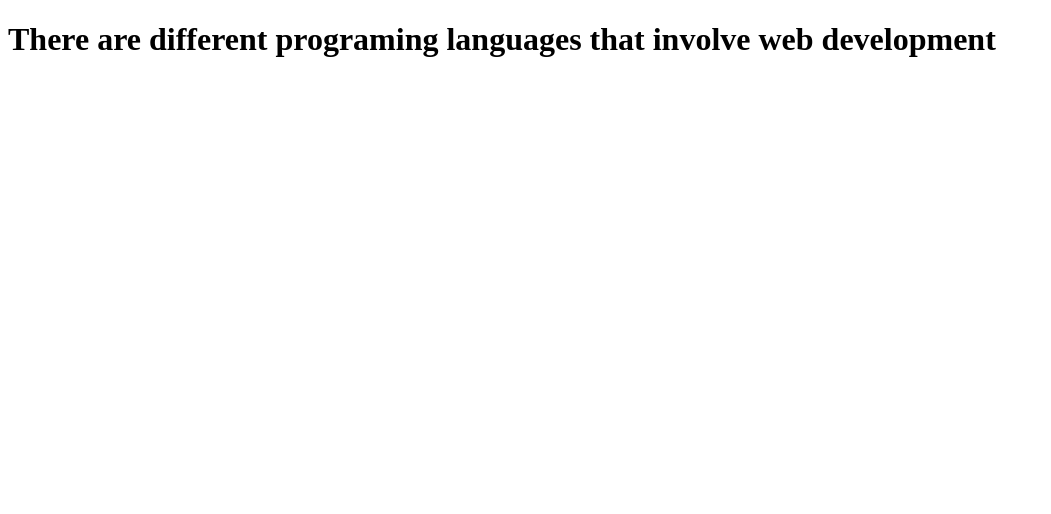
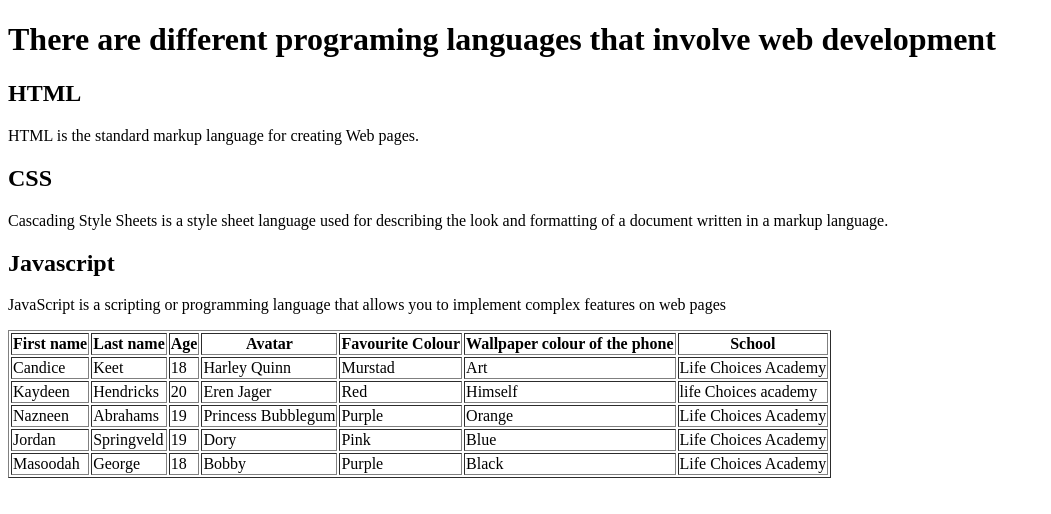
Before and after one commit to Nikilitha26/Wednesday, a plain HTML site: page index.html in a window 1280 px wide. Shown: the whole page, without its empty margins (0-1051 px from the left). Drawn offline with Linux system fonts and the light colour scheme.

Commit message:
first commit

```diff
--- a/index.html
+++ b/index.html
@@ -8,8 +8,80 @@
 <!-- h1 -h6 -->
 <div>
     <h1>There are different programing languages that involve web development</h1>
+    <h2>HTML</h2>
+    <p>HTML is the standard markup language for creating Web pages.</p>
+    <h2>CSS</h2>
+    <p>Cascading Style Sheets is a style sheet language used for describing the look and formatting of a document written in a markup language. </p>
+    <h2>Javascript</h2>
+    <p>JavaScript is a scripting or programming language that allows you to implement complex features on web pages</p>
+
 </div>
 <body>
+    <main>
+    <table></table>
+    <div class="row">
+        <div class="column"></div>
+        <div class="column"></div>
+        <div class="column"></div>
+    </div>
+    <table border="1">
+        <tr>
+            <th>First name </th>
+            <th>Last name</th>
+            <th>Age</th>
+            <th>Avatar</th>
+            <th>Favourite Colour</th>
+            <th>Wallpaper colour of the phone</th>
+            <th>School</th>
+
+        </tr>
+
+            <tr>
+                <td>Candice</td>
+                <td>Keet</td>
+                <td>18</td>
+                <td>Harley Quinn</td>
+                <td>Murstad</td>
+                <td>Art</td>
+                <td>Life Choices Academy</td>
+            </tr>
+            <tr>
+                <td>Kaydeen</td>
+                <td>Hendricks</td>
+                <td>20</td>
+                <td>Eren Jager</td>
+                <td>Red</td>
+                <td>Himself</td>
+                <td>life Choices academy</td>
+            </tr>
+            <tr>
+                <td>Nazneen</td>
+                <td>Abrahams</td>
+                <td>19</td>
+                <td>Princess Bubblegum</td>
+                <td>Purple</td>
+                <td>Orange</td>
+                <td>Life Choices Academy</td>
+            </tr>
+            <tr>
+                <td>Jordan</td>
+                <td>Springveld</td>
+                <td>19</td>
+                <td>Dory</td>
+                <td>Pink</td>
+                <td>Blue</td>
+                <td>Life Choices Academy</td>
+            </tr>
+            <tr>
+                <td>Masoodah</td>
+                <td>George</td>
+                <td>18</td>
+                <td>Bobby</td>
+                <td>Purple</td>
+                <td>Black</td>
+                <td>Life Choices Academy</td>
+            </tr>
+    </main>
 
 </body>
 </html>
```
